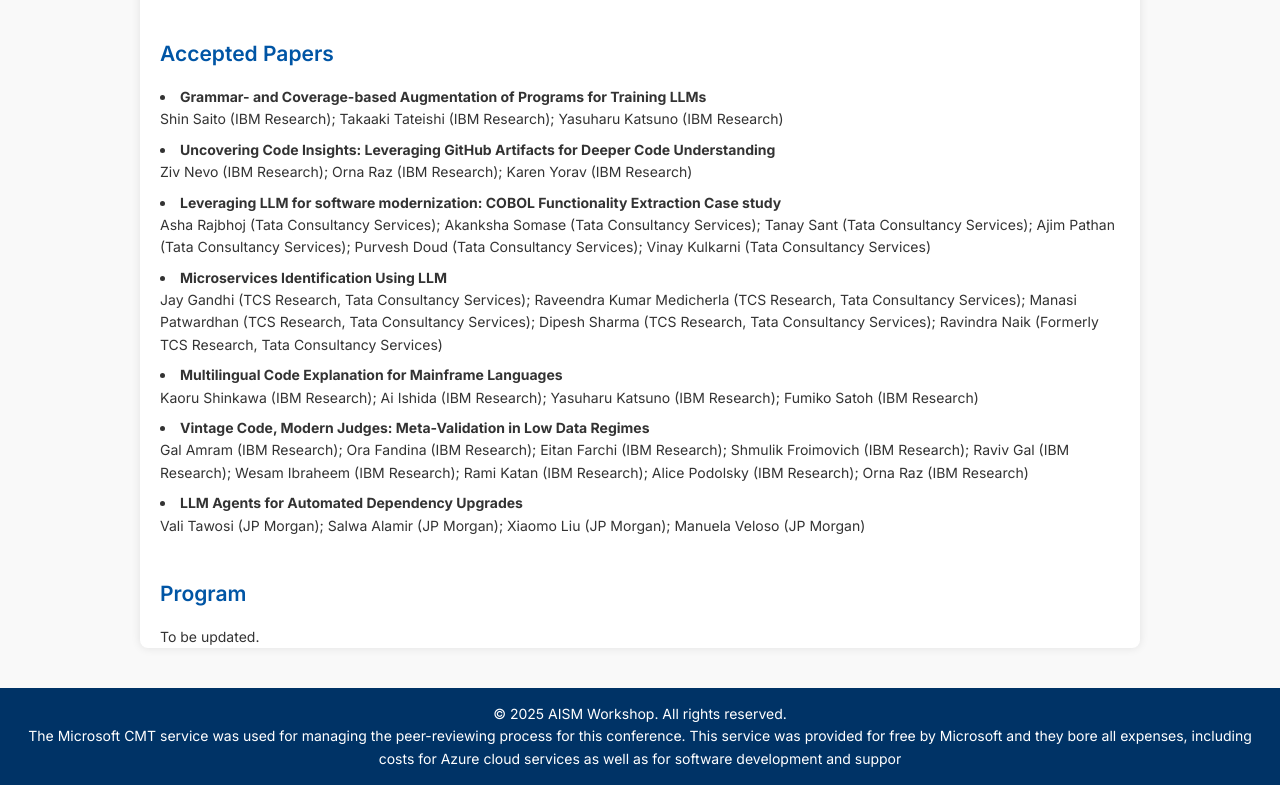
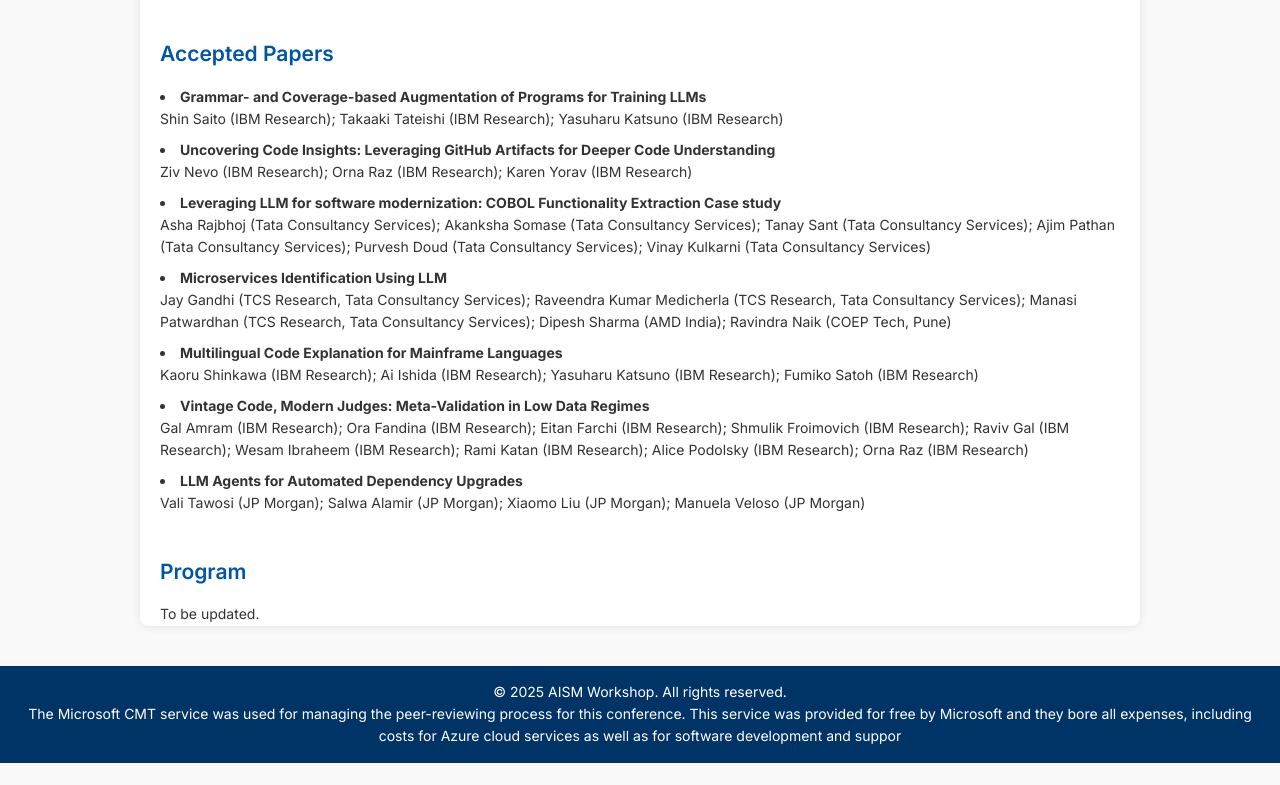
Before and after one commit to aism25/aism25, a plain HTML site: page index.html in a window 1280 px wide. Shown: the part 3228-4013 px from the top of the page. After the commit the page ends 3991 px from the top, so only its background shows below. Drawn offline with Linux system fonts and the light colour scheme.

Commit message:
updated authors

```diff
--- a/index.html
+++ b/index.html
@@ -181,7 +181,7 @@
     </li>
     <li>
       <strong>Microservices Identification Using LLM</strong><br>
-      Jay Gandhi (TCS Research, Tata Consultancy Services); Raveendra Kumar Medicherla (TCS Research, Tata Consultancy Services); Manasi Patwardhan (TCS Research, Tata Consultancy Services); Dipesh Sharma (TCS Research, Tata Consultancy Services); Ravindra Naik (Formerly TCS Research, Tata Consultancy Services)
+      Jay Gandhi (TCS Research, Tata Consultancy Services); Raveendra Kumar Medicherla (TCS Research, Tata Consultancy Services); Manasi Patwardhan (TCS Research, Tata Consultancy Services); Dipesh Sharma (AMD India); Ravindra Naik (COEP Tech, Pune)
     </li>
     <li>
       <strong>Multilingual Code Explanation for Mainframe Languages</strong><br>
```
